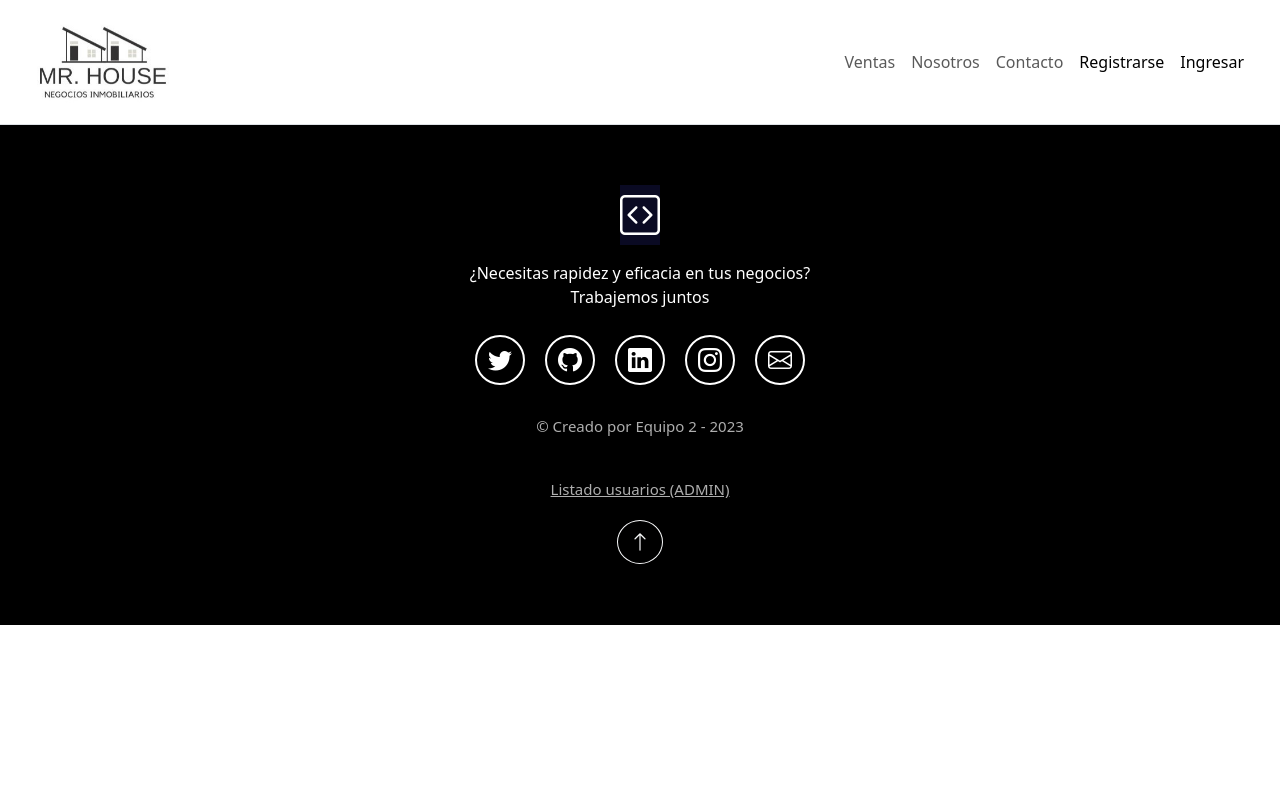
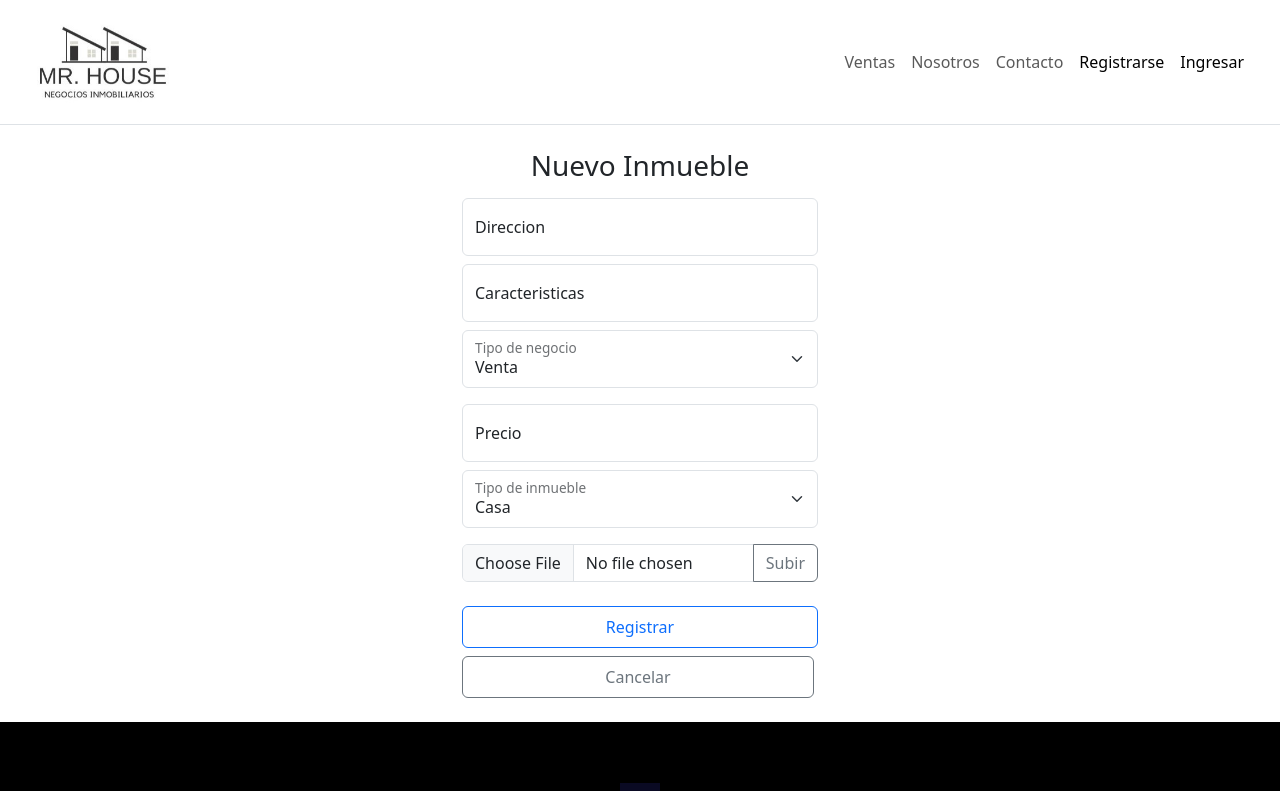
Before and after one commit to SantiagoCabrerizo/Proyecto-Inmobiliaria, a React (Vite) app in the folder Frontend/: page /registro_i in a window 1280 px wide. Shown: the top 791 px of the page. Built offline with nearby package versions, Linux system fonts and the light colour scheme.

Commit message:
Last update Frontend

```diff
--- a/Frontend/src/App.jsx
+++ b/Frontend/src/App.jsx
@@ -1,31 +1,32 @@
-import './App.css'
-import { BrowserRouter as Router, Routes, Route} from 'react-router-dom'
-import { Header } from './components/Header'
-import { Main } from './components/Main';
-import { Footer } from './components/Footer';
-import { ContactDetails } from './components/ContactDetails';
-import { FormUser } from './components/FormUser';
-import { LogIn } from './components/LogIn';
-import { TestUser } from './components/TestUser';
-import { TestUserDetails } from './components/TestUserDetails';
+import "./App.css";
+import { BrowserRouter as Router, Routes, Route } from "react-router-dom";
+import { Header } from "./components/Header";
+import { Main } from "./components/Main";
+import { Footer } from "./components/Footer";
+import { ContactDetails } from "./components/ContactDetails";
+import { FormUser } from "./components/FormUser";
+import { LogIn } from "./components/LogIn";
+import { TestUser } from "./components/TestUser";
+import { TestUserDetails } from "./components/TestUserDetails";
+import { FormInmueble } from "./components/FormInmueble";
 
 function App() {
-
   return (
     <Router>
       <Header />
       <Routes>
-        <Route path='/' element={<Main/>}/>
-        <Route path='/contact' element={<ContactDetails/>} />
-        <Route path='/registro' element={<FormUser/>}/>
-        <Route path='/ingresar' element={<LogIn />} />
+        <Route path="/" element={<Main />} />
+        <Route path="/contact" element={<ContactDetails />} />
+        <Route path="/registro" element={<FormUser />} />
+        <Route path="/ingresar" element={<LogIn />} />
 
-        <Route path='/usuarios' element={<TestUser/>}/>
-        <Route path='/usuarios/:id' element={<TestUserDetails/>}/>
+        <Route path="/usuarios" element={<TestUser />} />
+        <Route path="/usuarios/:id" element={<TestUserDetails />} />
+        <Route path="/registro_i" element={<FormInmueble />} />
       </Routes>
       <Footer />
     </Router>
-  )
+  );
 }
 
-export default App
+export default App;
--- /dev/null
+++ b/Frontend/src/components/FormInmueble.jsx
@@ -0,0 +1,229 @@
+import React from "react";
+import { Link, useNavigate } from "react-router-dom";
+import { useForm } from "react-hook-form";
+import UserService from "../services/UserService";
+
+export const FormInmueble = () => {
+  const date = new Date().getFullYear();
+  const navigate = useNavigate();
+
+  const {
+    register,
+    handleSubmit,
+    formState: { errors },
+  } = useForm();
+
+  const onSubmit = (data) => {
+    const { ...formData } = data;
+    console.log(formData);
+    UserService.createInmueble(formData).then(navigate("/inmueble"));
+  };
+
+  /*
+  Direccion
+  Caracteristicas
+  *dueño
+  Tipo de negocio
+  precio
+  tipo de inmueble
+  imagen
+  */
+
+  return (
+    <div className="container mt-4">
+      <div className="row justify-content-center text-center">
+        <div className="col-md-4">
+          <form onSubmit={handleSubmit(onSubmit)}>
+            <p className="h3 mb-3 fw-normal">Nuevo Inmueble</p>
+            {/* Direccion */}
+            <div className="form-floating mb-2">
+              <input
+                type="text"
+                className="form-control"
+                id="floatingInputName"
+                placeholder=""
+                {...register("direccion", {
+                  required: {
+                    value: true,
+                    message: "La direccion es obligatorio",
+                  },
+                  minLength: {
+                    value: 2,
+                    message: "La direccion debe tener al menos 2 caracteres",
+                  },
+                })}
+              />
+
+              {errors.direccion && (
+                <div className="alert alert-danger mt-2 py-2">
+                  {errors.direccion.message}
+                </div>
+              )}
+              <label htmlFor="floatingInputName">Direccion</label>
+            </div>
+            {/* Caracteristicas */}
+            <div className="form-floating mb-2">
+              <input
+                type="text"
+                className="form-control"
+                id="floatingInputName"
+                placeholder=""
+                {...register("caracteristicas", {
+                  required: {
+                    value: true,
+                    message: "caracteristicas es obligatorio",
+                  },
+                  minLength: {
+                    value: 2,
+                    message:
+                      "Las caracteristicas debe tener al menos 2 caracteres",
+                  },
+                })}
+              />
+
+              {errors.caracteristicas && (
+                <div className="alert alert-danger mt-2 py-2">
+                  {errors.caracteristicas.message}
+                </div>
+              )}
+              <label htmlFor="floatingInputName">Caracteristicas</label>
+            </div>
+
+            {/* DUEÑO NOOOOOO    aca va un select alquiler o venta */}
+
+            <div className="form-floating mb-3">
+              <select
+                className="form-select"
+                id="tipo_neg"
+                aria-label="Floating label select example"
+                {...register("tipo_neg", {
+                  required: {
+                    value: true,
+                    message: "El tipo de negocio es obligatorio",
+                  },
+                })}
+              >
+                <option value="VENTA">Venta</option>
+                <option value="ALQUILER">Alquiler</option>
+              </select>
+              {errors.tipo_neg && (
+                <div className="alert alert-danger mt-2 py-2">
+                  {errors.tipo_neg.message}
+                </div>
+              )}
+              <label htmlFor="tipo_neg">Tipo de negocio</label>
+            </div>
+
+            {/* Precio */}
+            <div className="form-floating mb-2">
+              <input
+                type="text"
+                className="form-control"
+                id="floatingInputName"
+                placeholder=""
+                {...register("precio", {
+                  required: {
+                    value: true,
+                    message: "El precio es obligatorio",
+                  },
+                  minLength: {
+                    value: 2,
+                    message: "El precio debe tener al menos 2 caracteres",
+                  },
+                })}
+              />
+
+              {errors.precio && (
+                <div className="alert alert-danger mt-2 py-2">
+                  {errors.precio.message}
+                </div>
+              )}
+              <label htmlFor="floatingInputName">Precio</label>
+            </div>
+
+            {/* <div className="form-floating mb-2">
+              <input
+                type="text"
+                className="form-control"
+                id="floatingInputName"
+                placeholder=""
+                {...register("duenio", {
+                  required: {
+                    value: true,
+                    message: "El dueño es obligatorio",
+                  },
+                  minLength: {
+                    value: 2,
+                    message: "El dueño debe tener al menos 2 caracteres",
+                  },
+                })}
+              />
+              {errors.duenio && (
+                <div className="alert alert-danger mt-2 py-2">
+                  {errors.duenio.message}
+                </div>
+              )}
+              <label htmlFor="floatingInputName">Dueño</label>
+            </div>
+            */}
+            {/* tipo na */}
+            <div className="form-floating mb-3">
+              <select
+                {...register("tipo", {
+                  required: {
+                    value: true,
+                    message: "El tipo de inmueble es obligatorio",
+                  },
+                })}
+                className="form-select"
+                id="tipo"
+                aria-label="Floating label select example"
+              >
+                <option value="CASA">Casa</option>
+                <option value="DEPTO">Departamento</option>
+                <option value="OFI">Oficina</option>
+              </select>
+              {errors.tipo && (
+                <div className="alert alert-danger mt-2 py-2">
+                  {errors.tipo.message}
+                </div>
+              )}
+              <label htmlFor="tipo">Tipo de inmueble</label>
+            </div>
+
+            {/* Imagen */}
+
+            <div class="input-group">
+              <input
+                type="file"
+                {...register("foto")}
+                class="form-control"
+                id="inputImagen"
+                aria-describedby="inputGroupFileAddon04"
+                aria-label="Upload"
+              />
+
+              <button
+                class="btn btn-outline-secondary"
+                type="button"
+                id="inputGroupFileAddon04"
+              >
+                Subir
+              </button>
+            </div>
+            {/* -------------------------- */}
+            <div className="d-grid gap-2 mt-4">
+              <button className="btn btn-outline-primary py-2" type="submit">
+                Registrar
+              </button>
+              <Link to={"/"} className="btn btn-outline-secondary py-2 me-1">
+                Cancelar
+              </Link>
+            </div>
+            <div className="container mt-4"></div>
+          </form>
+        </div>
+      </div>
+    </div>
+  );
+};
--- a/Frontend/src/components/LogIn.jsx
+++ b/Frontend/src/components/LogIn.jsx
@@ -1,37 +1,42 @@
-import React, { useEffect } from 'react'
-import { Link } from 'react-router-dom';
+import React, { useEffect } from "react";
+import { Link, useNavigate } from "react-router-dom";
 import { useForm } from "react-hook-form";
+import LoginService from "../services/LoginService";
 
 export const LogIn = () => {
+  useEffect(() => {
+    window.scrollTo(0, 0);
+  });
 
-    useEffect(() => {
-        window.scrollTo(0, 0)
-    })
-
-    const date = new Date().getFullYear()
+  const date = new Date().getFullYear();
+  const navigate = useNavigate();
 
   const {
     register,
     handleSubmit,
     formState: { errors },
     watch,
-    } = useForm()
+  } = useForm();
 
   const onSubmit = handleSubmit((data) => {
-        console.log(date);
-    })
+    console.log(data);
+    LoginService.loginUsers(data).then(navigate("/"));
+  });
 
   return (
-        <div className='container mt-4'>
-            <div className='row justify-content-center text-center'>
+    <div className="container mt-4">
+      <div className="row justify-content-center text-center">
         <div className="col-md-4">
           <form onSubmit={onSubmit}>
-
             <p className="h3 mb-3 fw-normal">Iniciar sesión</p>
 
             <div className="form-floating mb-3">
-                            <input type="email" className="form-control" id="floatingInputEmail" placeholder=""
-                                {...register("email", {
+              <input
+                type="email"
+                className="form-control"
+                id="floatingInputEmail"
+                placeholder=""
+                {...register("username", {
                   required: {
                     value: true,
                     message: "Ingresar email",
@@ -42,12 +47,20 @@ export const LogIn = () => {
                   },
                 })}
               />
-                            {errors.email && <div className='alert alert-danger mt-2 py-2'>{errors.email.message}</div>}
+              {errors.username && (
+                <div className="alert alert-danger mt-2 py-2">
+                  {errors.username.message}
+                </div>
+              )}
               <label htmlFor="floatingInputEmail">Email</label>
             </div>
 
             <div className="form-floating mb-3">
-                            <input type="password" className="form-control" id="floatingPassword" placeholder="Password"
+              <input
+                type="password"
+                className="form-control"
+                id="floatingPassword"
+                placeholder="Password"
                 {...register("password", {
                   required: {
                     value: true,
@@ -55,28 +68,42 @@ export const LogIn = () => {
                   },
                 })}
               />
-                            {errors.password && <div className='alert alert-danger mt-2 py-2'>{errors.password.message}</div>}
+              {errors.password && (
+                <div className="alert alert-danger mt-2 py-2">
+                  {errors.password.message}
+                </div>
+              )}
               <label htmlFor="floatingPassword">Contraseña</label>
             </div>
 
-
-                        <div className='d-grid gap-2 mt-4'>
-                            <button className="btn btn-outline-primary py-2" type="submit">Ingresar</button>
-                            <Link to={'/'} className='btn btn-outline-secondary py-2 me-1'>
+            <div className="d-grid gap-2 mt-4">
+              <button className="btn btn-outline-primary py-2" type="submit">
+                Ingresar
+              </button>
+              <Link to={"/"} className="btn btn-outline-secondary py-2 me-1">
                 Cancelar
               </Link>
             </div>
 
-                        <hr className='featurette-divider' />
+            <hr className="featurette-divider" />
 
-                        <p className="mb-3 fs-6 fw-normal">¿No tienes una cuenta?
-                            <span> <Link to={"/registro"} className='link-underline link-underline-opacity-0'>Regístrate</Link></span></p>
+            <p className="mb-3 fs-6 fw-normal">
+              ¿No tienes una cuenta?
+              <span>
+                {" "}
+                <Link
+                  to={"/registro"}
+                  className="link-underline link-underline-opacity-0"
+                >
+                  Regístrate
+                </Link>
+              </span>
+            </p>
 
             <p className="mt-4 mb-4 text-body-secondary">&copy; {date}</p>
           </form>
         </div>
       </div>
-
     </div>
-    )
-}
+  );
+};
--- /dev/null
+++ b/Frontend/src/services/LoginService.jsx
@@ -0,0 +1,11 @@
+import axios from "axios";
+
+const URL = "http://localhost:8080/api/auth/";
+
+class LoginService {
+  loginUsers(login) {
+    return axios.post(URL + "login", login);
+  }
+}
+
+export default new LoginService();
```
Lines whose indentation alone changed are shown as unchanged.
